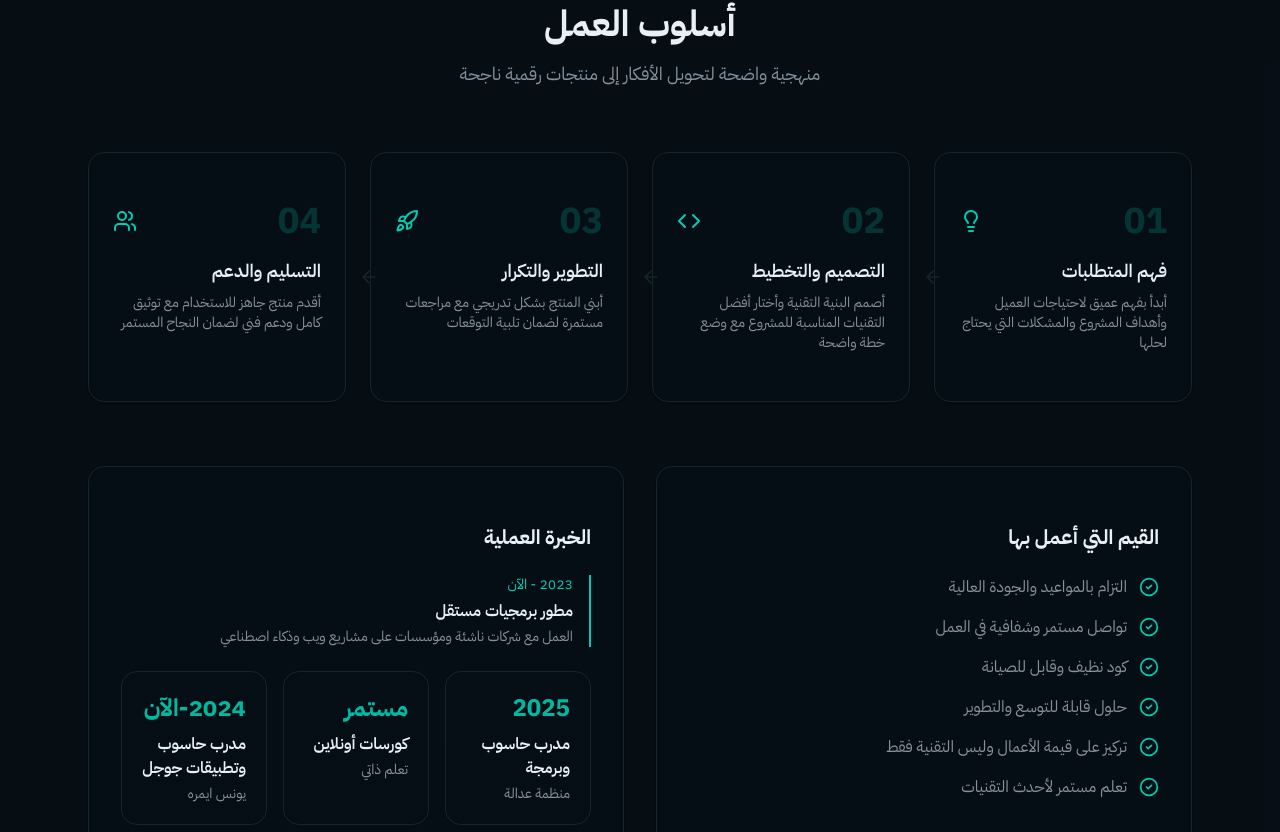
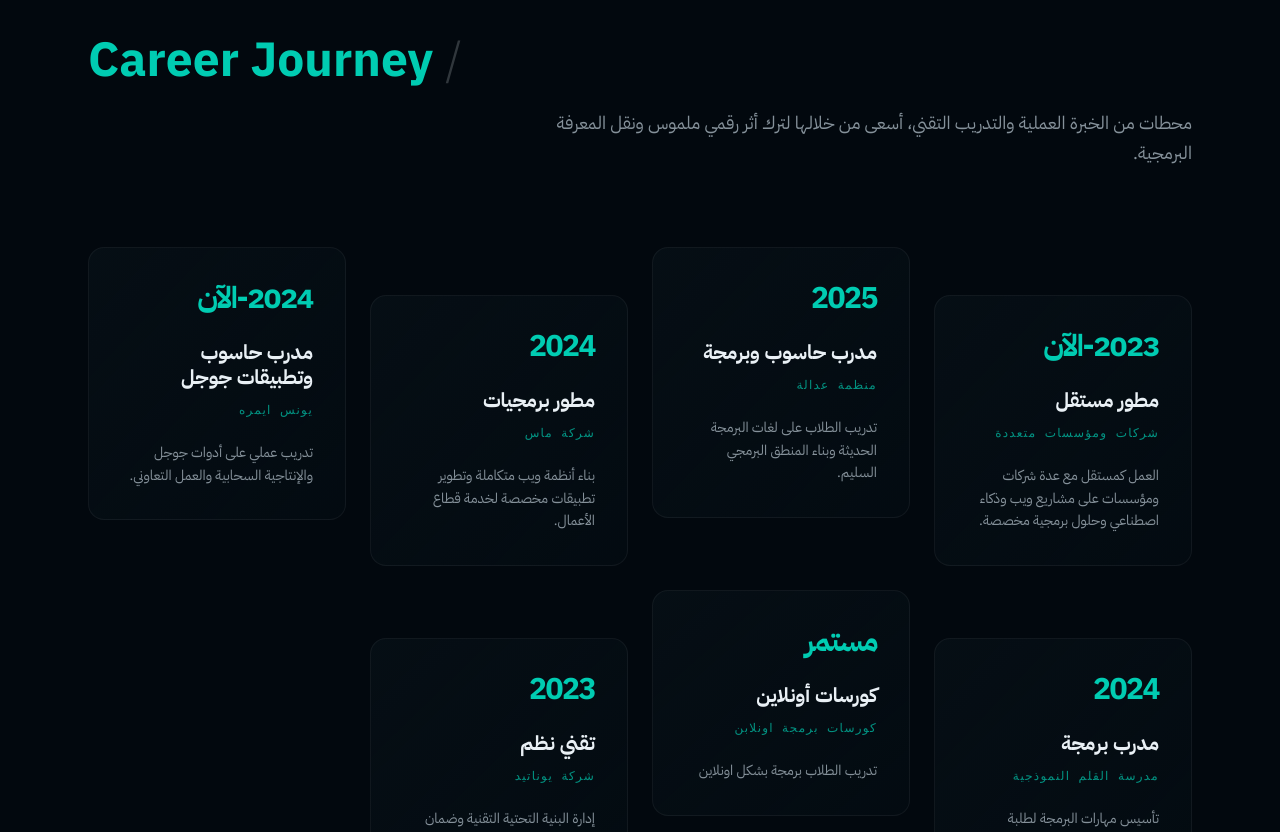
Before and after one commit to Montaser0/portfolio---Montaser--2-, a Next.js app: page / in a window 1280 px wide. Shown: the part 8068-8900 px from the top of the page. Built offline with nearby package versions, Linux system fonts and the light colour scheme.

Commit message:
feat(portfolio): replace experience section with new design
Add new ExperienceSection1 component with modern grid layout, gradient backgrounds, and interactive hover effects. The new design features Arabic text content and improved visual hierarchy for better presentation of career timeline.

```diff
--- a/app/page.tsx
+++ b/app/page.tsx
@@ -4,6 +4,7 @@ import { SkillsSection } from "@/components/portfolio/skills-section";
 import { ProjectsSection } from "@/components/portfolio/projects-section";
 import { ExperienceSection } from "@/components/portfolio/experience-section";
 import { Footer } from "@/components/portfolio/footer";
+import { ExperienceSection1 } from "@/components/portfolio/exp";
 
 export default function PortfolioPage() {
   return (
@@ -12,7 +13,7 @@ export default function PortfolioPage() {
       <HeroSection />
       <SkillsSection />
       <ProjectsSection />
-      <ExperienceSection />
+      <ExperienceSection1 />
       <Footer />
     </main>
   );
--- /dev/null
+++ b/components/portfolio/exp.tsx
@@ -0,0 +1,119 @@
+"use client";
+
+import { cn } from "@/lib/utils";
+
+const experiences = [
+  {
+    year: "2023-الآن",
+    title: "مطور مستقل",
+    description:
+      "العمل كمستقل مع عدة شركات ومؤسسات على مشاريع ويب وذكاء اصطناعي وحلول برمجية مخصصة.",
+    place: "شركات ومؤسسات متعددة",
+  },
+  {
+    year: "2025",
+    title: "مدرب حاسوب وبرمجة",
+    description:
+      "تدريب الطلاب على لغات البرمجة الحديثة وبناء المنطق البرمجي السليم.",
+    place: "منظمة عدالة",
+  },
+  {
+    year: "2024",
+    title: "مطور برمجيات",
+    description:
+      "بناء أنظمة ويب متكاملة وتطوير تطبيقات مخصصة لخدمة قطاع الأعمال.",
+    place: "شركة ماس",
+  },
+  {
+    year: "2024-الآن",
+    title: "مدرب حاسوب وتطبيقات جوجل",
+    description:
+      "تدريب عملي على أدوات جوجل والإنتاجية السحابية والعمل التعاوني.",
+    place: "يونس ايمره",
+  },
+  {
+    year: "2024",
+    title: "مدرب برمجة",
+    description:
+      "تأسيس مهارات البرمجة لطلبة المدارس عبر مشاريع وتمارين تطبيقية.",
+    place: "مدرسة القلم النموذجية",
+  },
+  {
+    year: "مستمر",
+    title: "كورسات أونلاين",
+    description:
+      "تدريب الطلاب برمجة بشكل اونلاين",
+    place: " كورسات برمجة اونلابن",
+  },
+  {
+    year: "2023",
+    title: "تقني نظم",
+    description:
+      "إدارة البنية التحتية التقنية وضمان استمرارية العمليات البرمجية.",
+    place: "شركة يوناتيد",
+  },
+];
+
+export function ExperienceSection1() {
+  return (
+    <section id="experience" className="py-32 bg-background">
+      <div className="max-w-6xl mx-auto px-6">
+        {/* Header - متناسق مع تصميم الهوية */}
+        <div className="mb-20 text-right">
+          <h2 className="text-4xl md:text-5xl font-bold text-primary mb-6 flex items-center justify-start gap-3 flex-row-reverse">
+            Career Journey
+            <span className="opacity-20 text-foreground font-light">/</span>
+          </h2>
+          <p className="text-muted-foreground text-lg max-w-2xl mr-0 ml-auto leading-relaxed">
+            محطات من الخبرة العملية والتدريب التقني، أسعى من خلالها لترك أثر رقمي ملموس ونقل المعرفة البرمجية.
+          </p>
+        </div>
+
+        {/* Dynamic Experience Grid */}
+        <div className="grid grid-cols-1 sm:grid-cols-2 lg:grid-cols-4 gap-6 items-start">
+          {experiences.map((exp, index) => (
+            <div
+              key={index}
+              className={cn(
+                "relative group p-8 rounded-2xl transition-all duration-500",
+                "bg-gradient-to-br from-card to-card/50 border border-white/[0.05]",
+                "hover:border-primary/30 hover:shadow-[0_20px_40px_rgba(0,0,0,0.3)] hover:-translate-y-2",
+                index % 2 === 0 ? "lg:mt-12" : "lg:mt-0"
+              )}
+            >
+              {/* Year - بارز بلون السيان كما في الصورة */}
+              <div className="text-primary text-3xl font-black mb-6 tracking-tighter transition-transform group-hover:scale-110 origin-right">
+                {exp.year}
+              </div>
+
+              {/* Title & Place */}
+              <div className="space-y-3 mb-6">
+                <h3 className="text-xl font-bold text-foreground leading-tight">
+                  {exp.title}
+                </h3>
+                <p className="text-primary/70 text-xs font-mono uppercase tracking-widest">
+                  {exp.place}
+                </p>
+              </div>
+
+              {/* Description - نص باهت قليلاً كما في الصورة */}
+              <p className="text-muted-foreground text-sm leading-relaxed">
+                {exp.description}
+              </p>
+
+              {/* Bottom Glow Effect */}
+              <div className="absolute inset-x-0 bottom-0 h-1 bg-gradient-to-r from-transparent via-primary/20 to-transparent opacity-0 group-hover:opacity-100 transition-opacity" />
+            </div>
+          ))}
+        </div>
+
+        {/* Footer Design Element */}
+        <div className="mt-32 text-center opacity-20 select-none">
+          <span className="text-8xl md:text-[12rem] font-black tracking-tighter text-transparent bg-clip-text bg-gradient-to-b from-foreground to-transparent">
+            RESUME
+          </span>
+        </div>
+      </div>
+    </section>
+  );
+}
```
